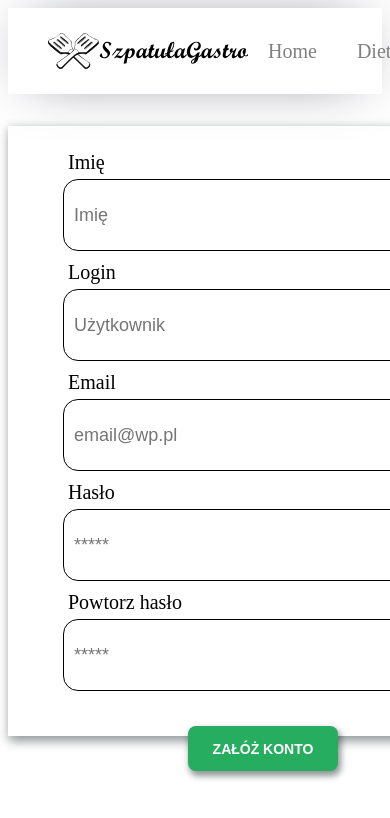
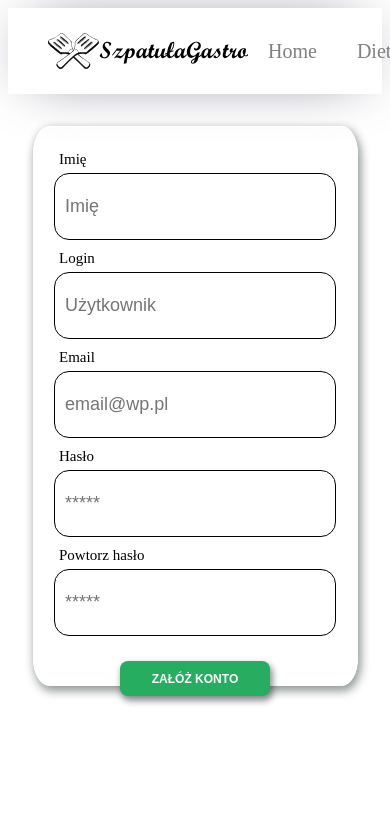
Before and after one commit to lobarzanek/vue-catering-web, a Vue app: page /register in a window 390 px wide. Shown: the top 818 px of the page. Built offline with nearby package versions, Linux system fonts and the light colour scheme; the HTML template or start-up script is replaced by a standard one.

Commit message:
Add responsiveness to register page
Register page responsiveness
Adjust login page

```diff
--- a/src/components/content/loginpage/_mediaAboutLogin.scss
+++ b/src/components/content/loginpage/_mediaAboutLogin.scss
@@ -1,4 +1,4 @@
-@media (min-width: 922px) {
+@media (min-width: 768px) {
     .mainForm {
         width: 500px;
         height: 450px;
--- a/src/components/content/loginpage/login.vue
+++ b/src/components/content/loginpage/login.vue
@@ -56,6 +56,7 @@ export default {
   padding: 10px;
   border-radius: 8px;
   box-shadow: 2px 4px 10px 1px #01111170;
+  border-radius: 15px;
 }
 
 .form {
@@ -123,14 +124,14 @@ label {
   justify-content: center;
   text-align: center;
   margin: auto;
-  width: 200px;
+  width: 180px;
   height: 40px;
   margin-top: 15px;
   padding: 12px;
   background-color: #26ad60;
   box-shadow: 2px 4px 6px 1px #01111170;
   color: #fff;
-  font-size: 10px;
+  font-size: 12px;
   font-weight: 600;
   text-transform: uppercase;
   border-radius: 8px;
--- /dev/null
+++ b/src/components/content/registerpage/_mediaAboutRegister.scss
@@ -0,0 +1,21 @@
+@media (min-width: 768px) {
+    .mainRegister{
+        width: 500px;
+        height: 600px;
+    }
+    .register{
+        width: 400px;
+    }
+    .firstName, .login, .email, .password, .password2{
+        width: 360px;
+        height: 50px;
+    }
+    .registerBtn{
+        height: 45px;
+        font-size: 14px;
+        margin-top: 35px;
+    }
+    label{
+        font-size: 20px;
+    }
+}
--- a/src/components/content/registerpage/register.vue
+++ b/src/components/content/registerpage/register.vue
@@ -90,17 +90,18 @@ methods:{
     margin: auto;
     display: flex;
     justify-content: center;
-    width: 500px;
-    height: 600px;
+    width: 315px;
+    height: 550px;
     margin-top: 2rem;
     margin-bottom: 2rem;
     padding: 4px;
     border: 1px groove white;
+    border-radius: 5%;
     box-shadow: 2px 4px 10px 1px #01111170;
 }
 
 .register{
-    width: 400px;
+    width: 300px;
     height: 500px;
     margin: auto;
     padding: 20px;
@@ -108,8 +109,8 @@ methods:{
 }
 
 .firstName, .login, .email, .password, .password2{
-    width: 350px;
-    height: 50px;
+    width: 260px;
+    height: 45px;
     border: 1px groove black;
     border-radius: 15px;
     padding: 10px;
@@ -128,7 +129,7 @@ label{
     margin-bottom: 5px;
     margin-top: 10px;
     margin-left: 5px;
-    font-size: 20px;
+    font-size: 15px;
 }
 
 .registerBtn{
@@ -138,13 +139,13 @@ label{
     text-align: center;
     margin: auto;
     width: 150px;
-    height: 45px;
-    margin-top: 35px;
+    height: 35px;
+    margin-top: 25px;
     padding: 12px;
     background-color: #26ad60;
     box-shadow: 2px 4px 6px 1px #01111170;
     color: #fff;
-    font-size: 14px;
+    font-size: 12px;
     font-weight: 600;
     text-transform: uppercase;
     border-radius: 8px;
@@ -162,4 +163,7 @@ label{
     justify-content: center;
     align-items: center;
   }
+
+  @import '@/components/content/registerpage/mediaAboutRegister.scss';
+
 </style>
```
